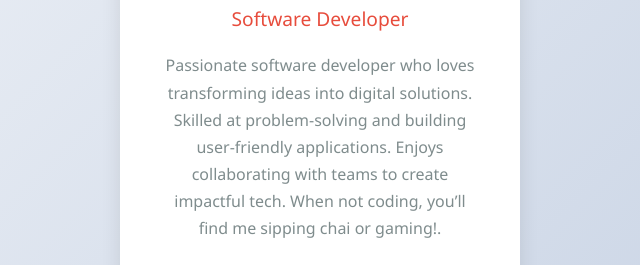
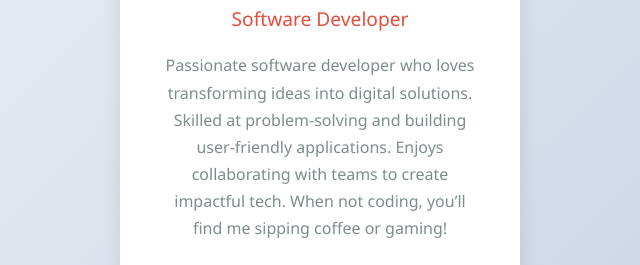
Before and after one commit to Prajwal1881/Profile-Card, a plain HTML site: page index.html in a window 1280 px wide. Shown: the part 354-619 px from the top of the page, 320-960 px from the left. Drawn offline with Linux system fonts and the light colour scheme.

Commit message:
Update index.html

```diff
--- a/index.html
+++ b/index.html
@@ -8,7 +8,8 @@
     <link rel="stylesheet" href="style.css">
 </head>
 <body>
-    <div class="card" >
+    <div class="container">
+        <div class="card">
             <img src="profile1.jpg" alt="Profile Picture" class="profile-img">
             <div class="content">
                 <h2>Prajwal Harkare</h2>
@@ -16,15 +17,16 @@
                 <p class="bio">
                     Passionate software developer who loves transforming ideas into digital solutions.
                     Skilled at problem-solving and building user-friendly applications. Enjoys collaborating with teams to create impactful tech.
-                When not coding, you’ll find me sipping chai or gaming!.
+                    When not coding, you’ll find me sipping coffee or gaming!
                 </p>
                 <div class="social-icons">
                     <a href="https://x.com/HarkarePrajwal"><i class="fab fa-twitter"></i></a>
-                <a href="www.linkedin.com/in/prajwal-harkare"><i class="fab fa-linkedin"></i></a>
+                    <a href="https://www.linkedin.com/in/prajwal-harkare"><i class="fab fa-linkedin"></i></a>
                     <a href="https://github.com/Prajwal1881/"><i class="fab fa-github"></i></a>
                     <a href="https://www.instagram.com/prajwal_harkare/"><i class="fab fa-instagram"></i></a>
                 </div>
             </div>
         </div>
+    </div>
 </body>
 </html>
```
Lines whose indentation alone changed are shown as unchanged.
